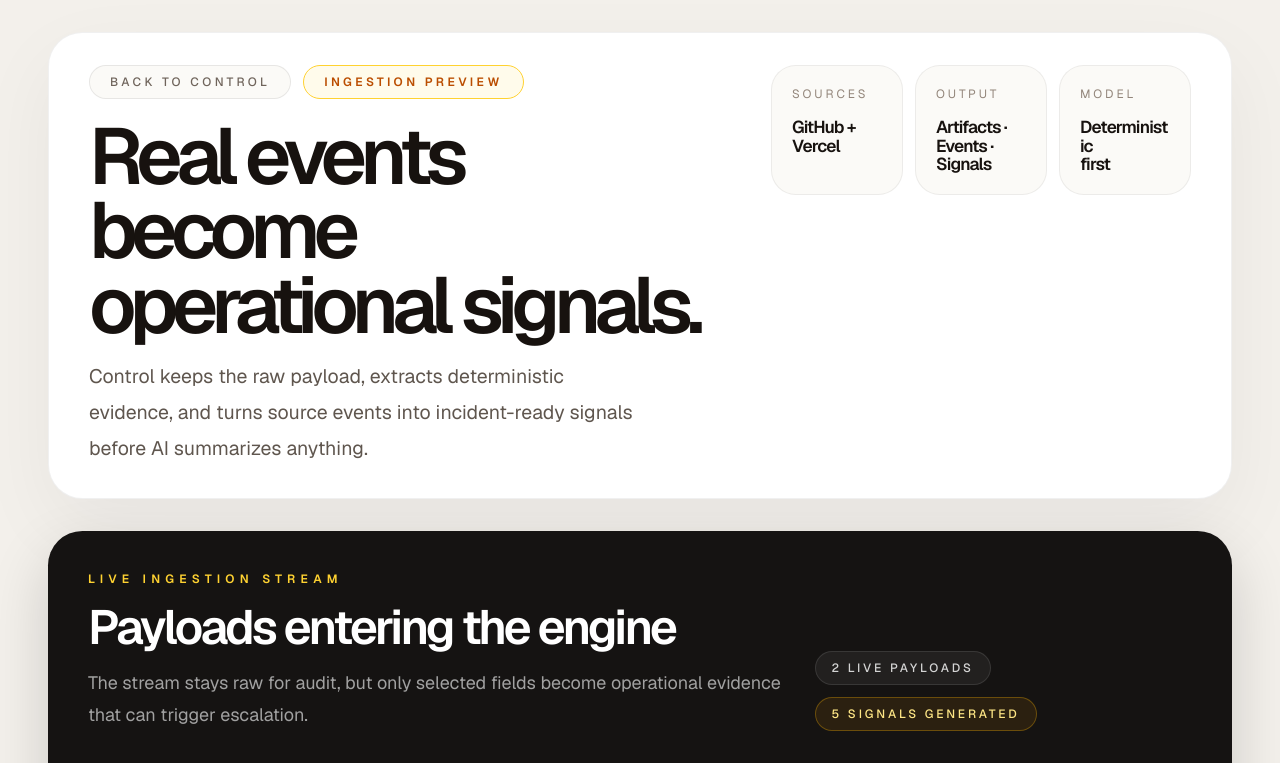
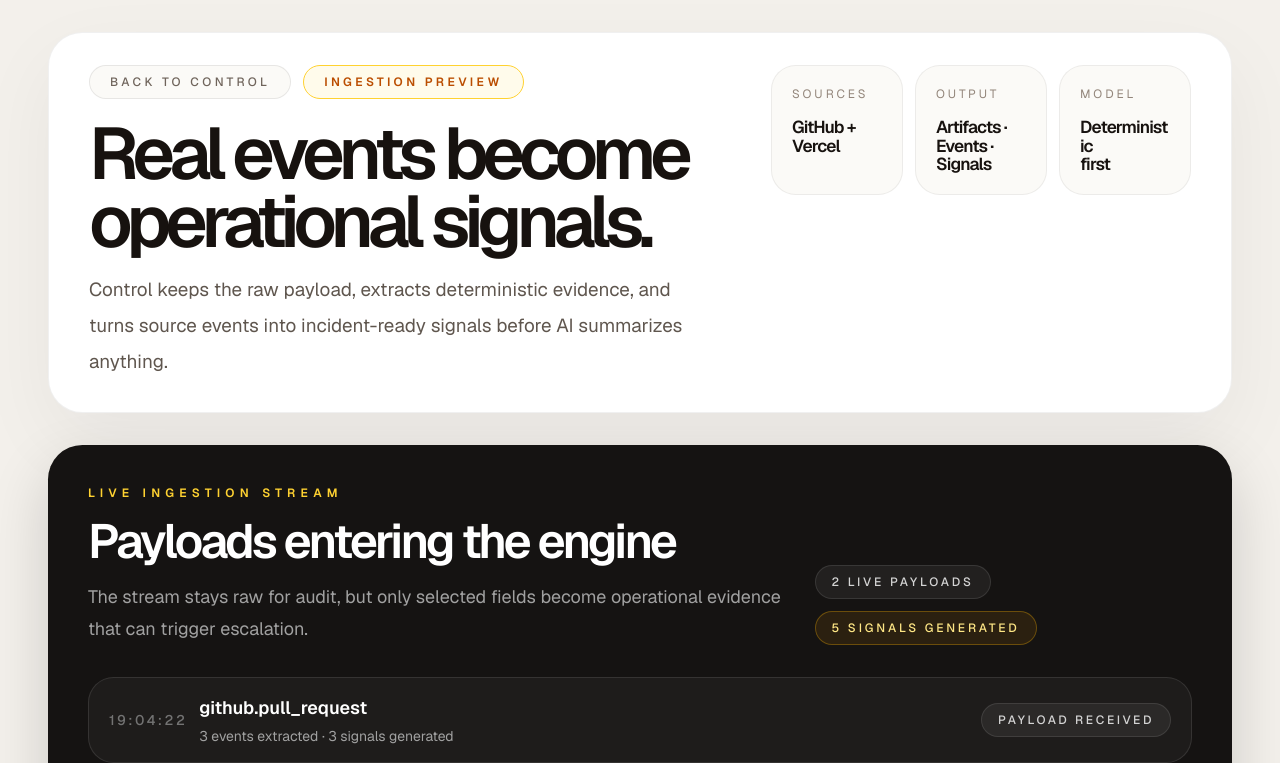
Before and after one commit to iveteamorim/novua-control, a Next.js app: page /ingestion-preview in a window 1280 px wide. Shown: the top 763 px of the page. Built offline with nearby package versions, Linux system fonts and the light colour scheme.

Commit message:
fix: match ingestion preview hero line breaks

```diff
--- a/src/app/ingestion-preview/page.tsx
+++ b/src/app/ingestion-preview/page.tsx
@@ -89,9 +89,9 @@ export default function IngestionPreviewPage() {
 
   return (
     <main className="min-h-screen bg-[#f3f0eb] text-[#151311]">
-      <div className="mx-auto flex w-full max-w-7xl flex-col gap-8 px-6 py-8 sm:px-8 lg:px-12">
+      <div className="mx-auto flex w-full max-w-[1420px] flex-col gap-8 px-6 py-8 sm:px-8 lg:px-12">
         <header className="rounded-[2.15rem] border border-black/6 bg-white px-8 py-7 shadow-[0_28px_80px_rgba(17,24,39,0.05)] sm:px-10 sm:py-8">
-          <div className="grid gap-8 xl:grid-cols-[minmax(0,1.46fr)_minmax(420px,.86fr)] xl:items-start">
+          <div className="grid gap-8 xl:grid-cols-[minmax(0,1.52fr)_minmax(420px,.82fr)] xl:items-start">
             <div className="space-y-5">
               <div className="flex flex-wrap items-center gap-3">
                 <Link
@@ -106,11 +106,11 @@ export default function IngestionPreviewPage() {
               </div>
 
               <div className="space-y-4">
-                <h1 className="text-5xl font-semibold tracking-[-0.08em] text-[#17120f] sm:text-[4.65rem] sm:leading-[0.94] lg:text-[4.95rem]">
-                  <span className="block">Real events become</span>
+                <h1 className="text-5xl font-semibold tracking-[-0.08em] text-[#17120f] sm:text-[4.35rem] sm:leading-[0.94] lg:text-[4.55rem]">
+                  <span className="block xl:whitespace-nowrap">Real events become</span>
                   <span className="block">operational signals.</span>
                 </h1>
-                <p className="max-w-[34rem] text-lg leading-9 text-[#5f564e] sm:text-[1.22rem]">
+                <p className="max-w-[39rem] text-lg leading-9 text-[#5f564e] sm:text-[1.18rem]">
                   Control keeps the raw payload, extracts deterministic evidence,
                   and turns source events into incident-ready signals before AI
                   summarizes anything.
```
